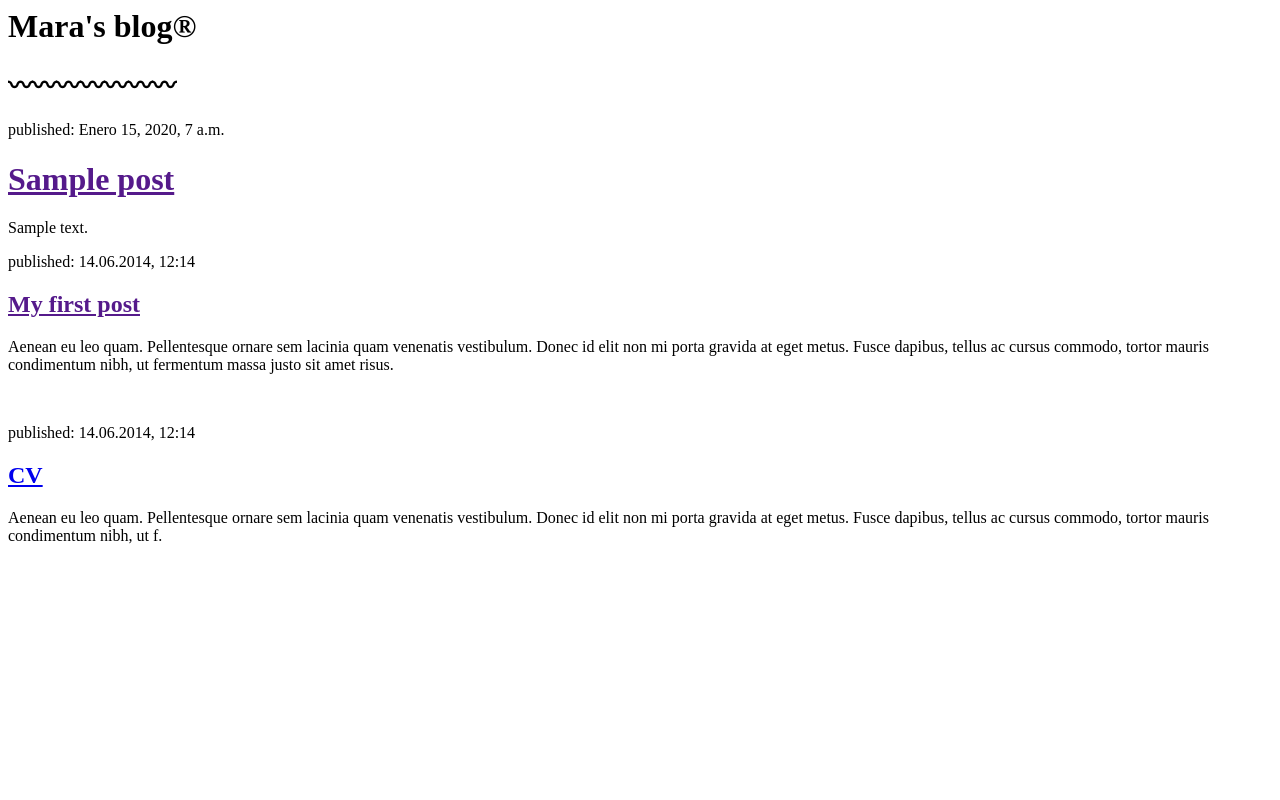
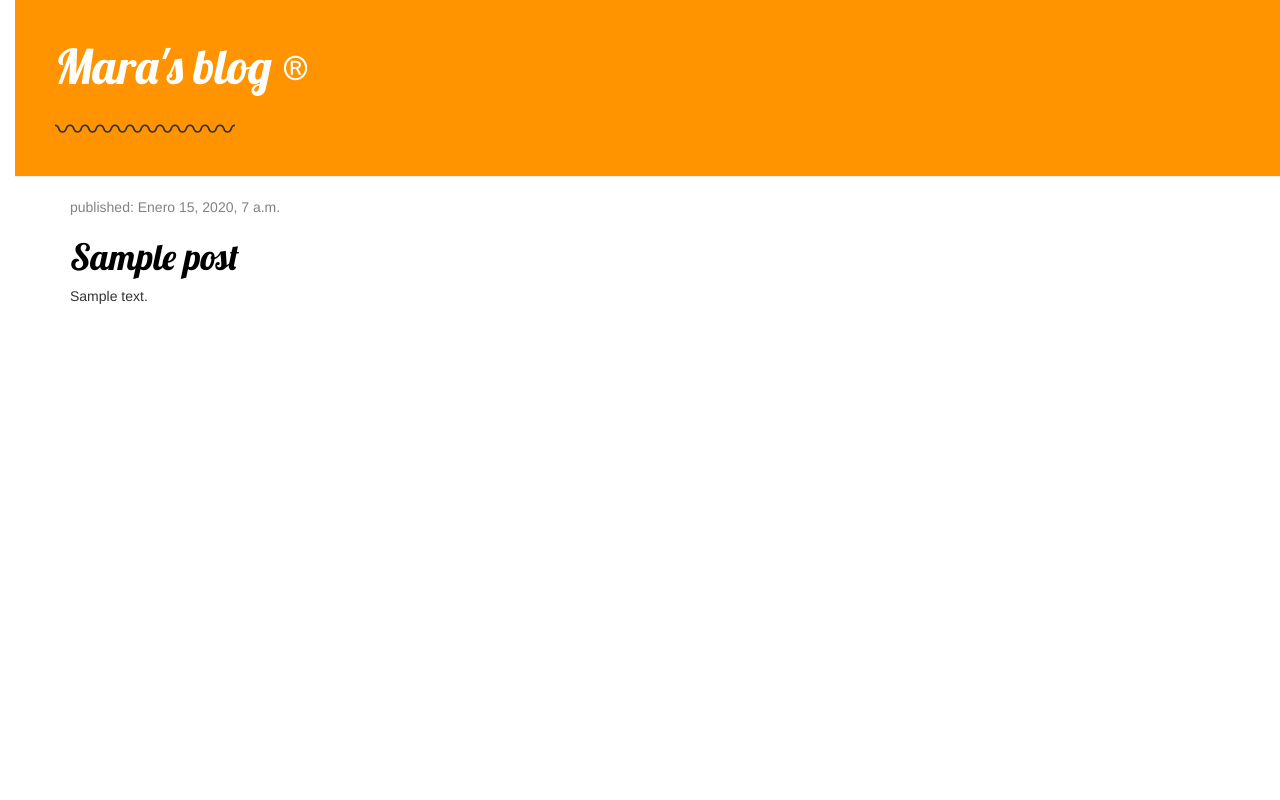
Before and after one commit to maralegui/my-first-blog, a Django app: template blog/templates/blog/post_list.html in a window 1280 px wide. Run offline with Django 3.2, Linux system fonts and the light colour scheme; the template is opened without the code that fills it: values that come from a table or form of the project are taken from there, others are empty; tables that the repository leaves empty hold one stand-in row (values such as "Sample post"); some libraries are stand-ins or nearby versions.

Commit message:
Modified css.

```diff
--- /dev/null
+++ b/blog/static/css/blog.css
@@ -0,0 +1,57 @@
+h1 a {
+    color: #FCA205;
+    font-family: 'Lobster';
+}
+
+body {
+    padding-left: 15px;
+}
+
+.page-header {
+    background-color: #ff9400;
+    margin-top: 0;
+    padding: 20px 20px 20px 40px;
+}
+
+.page-header h1, .page-header h1 a, .page-header h1 a:visited, .page-header h1 a:active {
+    color: #ffffff;
+    font-size: 36pt;
+    text-decoration: none;
+}
+
+.content {
+    margin-left: 40px;
+}
+
+h1, h2, h3, h4 {
+    font-family: 'Lobster', cursive;
+}
+
+.date {
+    color: #828282;
+}
+
+.save {
+    float: right;
+}
+
+.post-form textarea, .post-form input {
+    width: 100%;
+}
+
+.top-menu, .top-menu:hover, .top-menu:visited {
+    color: #ffffff;
+    float: right;
+    font-size: 26pt;
+    margin-right: 20px;
+}
+
+.post {
+    margin-bottom: 70px;
+}
+
+.post h1 a, .post h1 a:visited {
+    color: #000000;
+}
+
+<a href="https://en.wikipedia.org/wiki/Django" class="external_link" id="link_to_wiki_page">
--- a/blog/templates/blog/post_list.html
+++ b/blog/templates/blog/post_list.html
@@ -1,31 +1,31 @@
+{% load staticfiles %}
+
 <html>
     <head>
         <title>Mara's blog</title>
+        <link rel="stylesheet" href="//maxcdn.bootstrapcdn.com/bootstrap/3.2.0/css/bootstrap.min.css">
+        <link rel="stylesheet" href="//maxcdn.bootstrapcdn.com/bootstrap/3.2.0/css/bootstrap-theme.min.css">
+        <link href="//fonts.googleapis.com/css?family=Lobster&subset=latin,latin-ext" rel="stylesheet" type="text/css">
+        <link rel="stylesheet" href="{% static 'css/blog.css' %}">
     </head>
     <body>
-        <div>
-        <h1>Mara's blog®</h1>
-        <h2>〰〰〰〰〰〰〰</h2>
-
-        </div>
-        {% for post in posts %}
-            <div>
-                <p>published: {{ post.published_date }}</p>
-                <h1><a href="">{{ post.title }}</a></h1>
-                <p>{{ post.text|linebreaksbr }}</p>
-            </div>
-        {% endfor %}
+        <div class="page-header">
+            <h1><a href="/">Mara's blog ®</a></h1>
+        <h2>〰〰〰〰〰〰</h2>
         </div>
 
-        <div>
-            <p>published: 14.06.2014, 12:14</p>
-            <h2><a href="">My first post</a></h2>
-            <p>Aenean eu leo quam. Pellentesque ornare sem lacinia quam venenatis vestibulum. Donec id elit non mi porta gravida at eget metus. Fusce dapibus, tellus ac cursus commodo, tortor mauris condimentum nibh, ut fermentum massa justo sit amet risus.</p>
+        <div class="content container">
+            <div class="row">
+                <div class="col-md-8">
+                    {% for post in posts %}
+                        <div class="post">
+                            <div class="date">
+                                <p>published: {{ post.published_date }}</p>
+                            </div>
+                            <h1><a href="">{{ post.title }}</a></h1>
+                            <p>{{ post.text|linebreaksbr }}</p>
+                        </div>
+                    {% endfor %}
+                </div>
+            </div>
         </div>
-		<br />
-        <div>
-            <p>published: 14.06.2014, 12:14</p>
-            <h2><a href="https://github.com/maralegui">CV</a></h2>
-            <p>Aenean eu leo quam. Pellentesque ornare sem lacinia quam venenatis vestibulum. Donec id elit non mi porta gravida at eget metus. Fusce dapibus, tellus ac cursus commodo, tortor mauris condimentum nibh, ut f.</p>
-    </body>
-</html>
```
